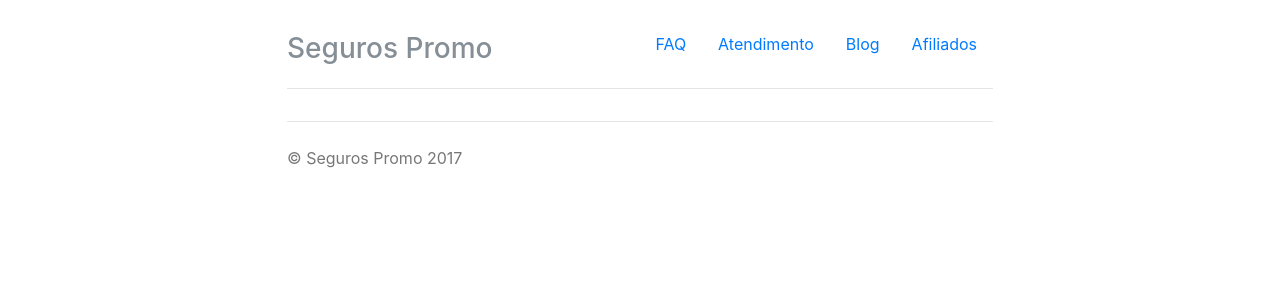
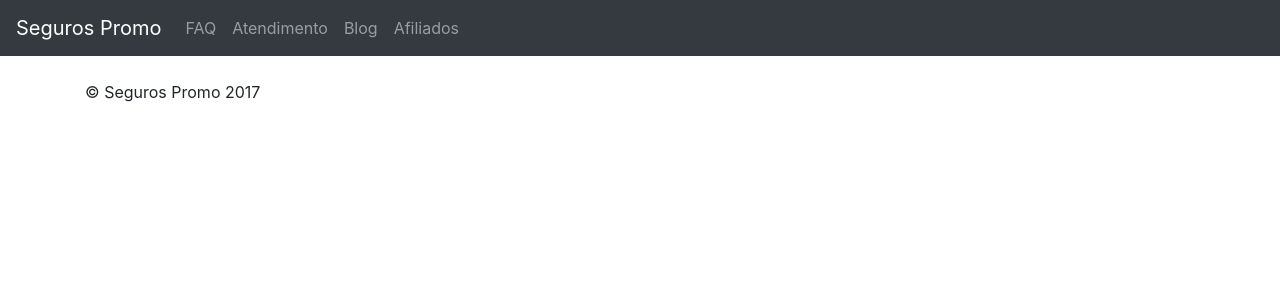
Before and after one commit to rafaelgontijo/seguropromo, a Django app: template front/templates/front/base.html in a window 1280 px wide. Shown: the top 300 px of the page. Run offline with Django 3.2, Linux system fonts and the light colour scheme; the template is opened without the code that fills it, so the values that code supplies are empty; parts of the project's set-up code (start-up, migrations or seed data) failed here and were passed over; some libraries are stand-ins or nearby versions.

Commit message:
Change template

```diff
--- a/front/templates/front/base.html
+++ b/front/templates/front/base.html
@@ -7,104 +7,30 @@
     <link rel="stylesheet" href="https://maxcdn.bootstrapcdn.com/bootstrap/4.0.0-beta.2/css/bootstrap.min.css" integrity="sha384-PsH8R72JQ3SOdhVi3uxftmaW6Vc51MKb0q5P2rRUpPvrszuE4W1povHYgTpBfshb" crossorigin="anonymous">
     <link rel="stylesheet" href="https://cdnjs.cloudflare.com/ajax/libs/bootstrap-datepicker/1.7.1/css/bootstrap-datepicker.min.css" integrity="sha256-I4gvabvvRivuPAYFqevVhZl88+vNf2NksupoBxMQi04=" crossorigin="anonymous" />
     <style>
-      /* Space out content a bit */
       body {
-        padding-top: 1.5rem;
-        padding-bottom: 1.5rem;
-      }
-
-      /* Everything but the jumbotron gets side spacing for mobile first views */
-      .header,
-      .marketing,
-      .footer {
-        padding-right: 1rem;
-        padding-left: 1rem;
-      }
-
-      /* Custom page header */
-      .header {
-        padding-bottom: 1rem;
-        border-bottom: .05rem solid #e5e5e5;
-      }
-
-      /* Make the masthead heading the same height as the navigation */
-      .header h3 {
-        margin-top: 0;
-        margin-bottom: 0;
-        line-height: 3rem;
-      }
-
-      /* Custom page footer */
-      .footer {
-        padding-top: 1.5rem;
-        color: #777;
-        border-top: .05rem solid #e5e5e5;
-      }
-
-      /* Customize container */
-      @media (min-width: 48em) {
-        .container {
-          max-width: 46rem;
-        }
-      }
-      .container-narrow > hr {
-        margin: 2rem 0;
-      }
-
-      /* Main marketing message and sign up button */
-      .jumbotron {
-        text-align: center;
-        border-bottom: .05rem solid #e5e5e5;
-      }
-      .jumbotron .btn {
-        padding: .75rem 1.5rem;
-        font-size: 1.5rem;
-      }
-
-      /* Supporting marketing content */
-      .marketing {
-        margin: 3rem 0;
-      }
-      .marketing p + h4 {
-        margin-top: 1.5rem;
-      }
-
-      /* Responsive: Portrait tablets and up */
-      @media screen and (min-width: 48em) {
-        /* Remove the padding we set earlier */
-        .header,
-        .marketing,
-        .footer {
-          padding-right: 0;
-          padding-left: 0;
-        }
-
-        /* Space out the masthead */
-        .header {
-          margin-bottom: 2rem;
-        }
-
-        /* Remove the bottom border on the jumbotron for visual effect */
-        .jumbotron {
-          border-bottom: 0;
-        }
+        padding-top: 5rem;
       }
       </style>
   </head>
   <body>
     <div class="container">
-      <header class="header clearfix">
-        <nav>
-          <ul class="nav nav-pills float-right">
+        <nav class="navbar navbar-expand-md navbar-dark bg-dark fixed-top">
+          <a class="navbar-brand" href="{% url 'front:home' %}">Seguros Promo</a>
+          <button class="navbar-toggler" type="button" data-toggle="collapse" data-target="#navbarsExampleDefault" aria-controls="navbarsExampleDefault" aria-expanded="false" aria-label="Toggle navigation">
+            <span class="navbar-toggler-icon"></span>
+          </button>
+
+          <div class="collapse navbar-collapse" id="navbarsExampleDefault">
+            <ul class="navbar-nav mr-auto">
               <li class="nav-item"><a class="nav-link" href="#faq">FAQ</a></li>
               <li class="nav-item"><a class="nav-link" href="#atendimento">Atendimento</a></li>
               <li class="nav-item"><a class="nav-link" href="#blog">Blog</a></li>
               <li class="nav-item"><a class="nav-link" href="#afiliados">Afiliados</a></li>
             </ul>
+          </div>
         </nav>
-        <h3 class="text-muted">Seguros Promo</h3>
-      </header>
-      <main role="main">
+
+      <main role="main" class="container">
         {% if messages %}
             {% for message in messages %}
             <div class="alert{% if message.tags %} alert-{{ message.tags }}{% endif %}" role="alert">
--- a/front/templates/front/quotation.html
+++ b/front/templates/front/quotation.html
@@ -1,7 +1,7 @@
 {% extends 'front/base.html' %}
 {% block title %}Cotação{% endblock %}
 {% block content %}
-<h1>Encontre as melhores ofertas de Seguro Viagem da internet</h1>
+<h3>Encontre as melhores ofertas de Seguro Viagem da internet</h1>
 <form role="form" method="post">
     {% csrf_token %}
     {% for field in form %}
@@ -20,7 +20,7 @@
       <tr>
         <th>SEGURADORA</th>
         <th>PLANO</th>
-        <th>DESPESA MÉDICA HOSPITALAR TOTAL</th>
+        <th>DESPESA MÉDICA</th>
         <th>SEGURO BAGAGEM</th>
         <th>TOTAL POR SEGURADO</th>
         <th></th>
```
Lines whose indentation alone changed are shown as unchanged.
